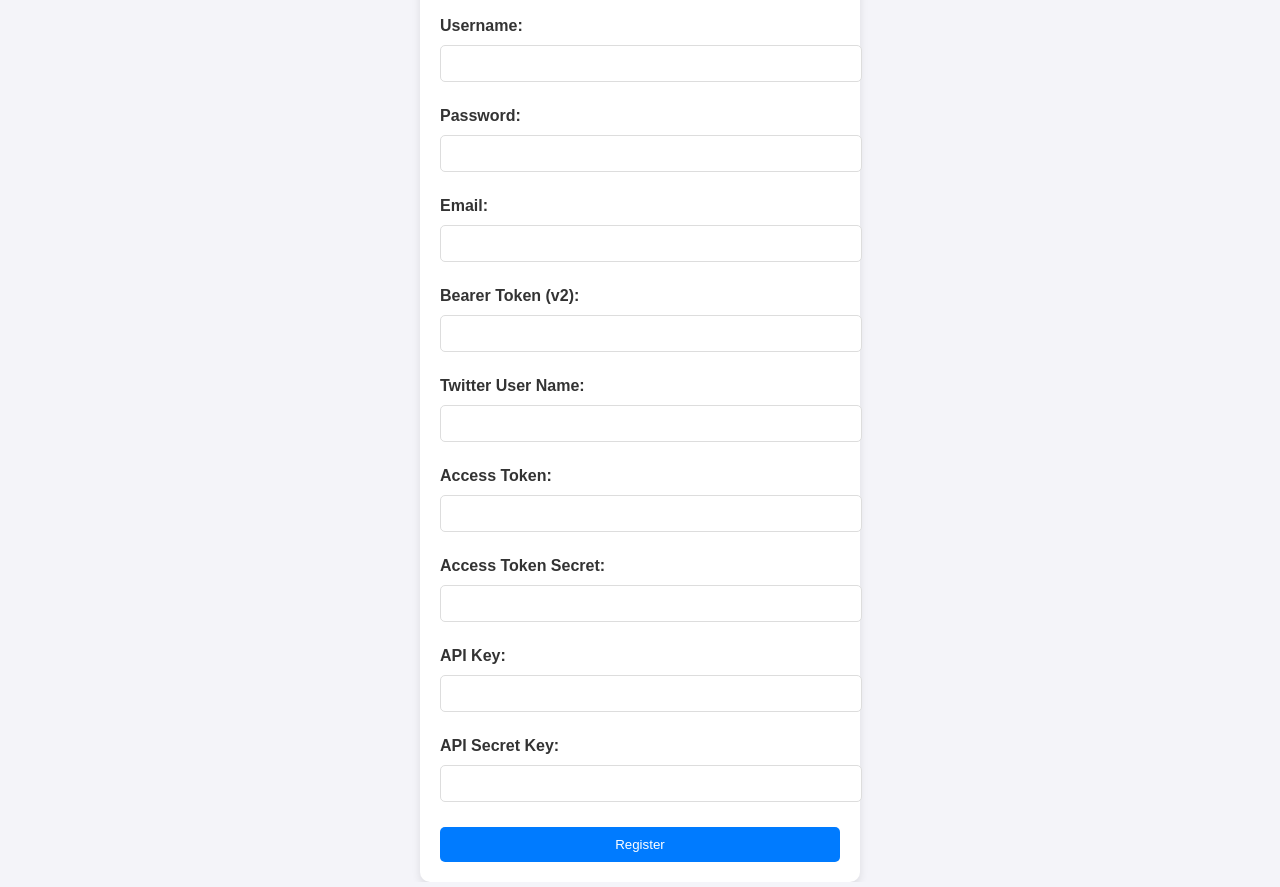
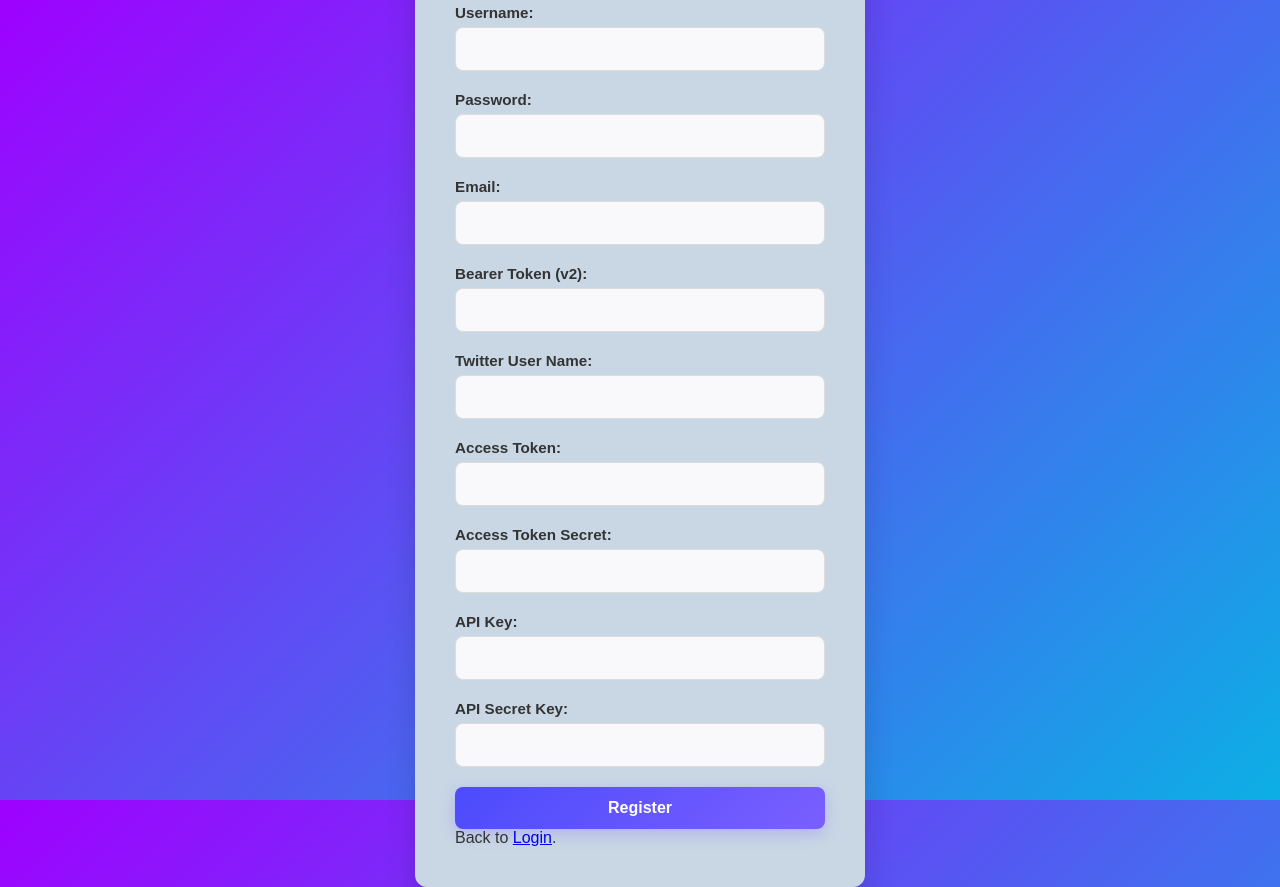
Before and after one commit to Harikrishnaa007/StatBird, a Flask app: page /auth/register in a window 1280 px wide. Run offline with Flask 3, Linux system fonts and the light colour scheme.

Commit message:
Update register.html

```diff
--- a/app/templates/register.html
+++ b/app/templates/register.html
@@ -5,65 +5,107 @@
     <meta name="viewport" content="width=device-width, initial-scale=1.0">
     <title>Register</title>
     <style>
+        /* Reset */
+        * {
+            box-sizing: border-box;
+            margin: 0;
+            padding: 0;
+        }
+
+        /* Body styling */
         body {
             font-family: Arial, sans-serif;
-            margin: 0;
-            padding: 0;
-            background-color: #f4f4f9;
+            background: linear-gradient(135deg, #9e01ff, #0cafe5);
             display: flex;
             justify-content: center;
             align-items: center;
             height: 100vh;
+            color: #333;
         }
+
+        /* Container styling */
         .container {
-            background-color: white;
-            padding: 20px;
-            border-radius: 10px;
-            box-shadow: 0 4px 8px rgba(0, 0, 0, 0.1);
-            width: 400px;
+            background-color: #c9d7e4;
+            padding: 40px;
+            border-radius: 12px;
+            box-shadow: 0 15px 30px rgba(0, 0, 0, 0.15);
+            width: 100%;
+            max-width: 450px;
+            animation: slideIn 0.6s ease-out;
         }
+
+        /* Keyframe for container animation */
+        @keyframes slideIn {
+            from { transform: translateY(-20px); opacity: 0; }
+            to { transform: translateY(0); opacity: 1; }
+        }
+
+        /* Title styling */
         h1 {
             text-align: center;
-            color: #333;
+            color: #4c4bfc;
+            font-size: 26px;
+            margin-bottom: 20px;
         }
+
+        /* Form styling */
         .form-group {
-            margin-bottom: 15px;
+            margin-bottom: 20px;
         }
         label {
             font-weight: bold;
+            color: #333;
+            font-size: 0.95rem;
             display: block;
-            margin-bottom: 5px;
-            color: #333;
+            margin-bottom: 6px;
         }
         input[type="text"], input[type="password"], input[type="email"] {
             width: 100%;
-            padding: 10px;
-            margin: 5px 0 10px 0;
+            padding: 12px;
             border: 1px solid #ddd;
-            border-radius: 5px;
+            border-radius: 8px;
+            font-size: 1rem;
+            transition: all 0.3s;
+            background-color: #f9f9fc;
         }
+
+        /* Input focus effect */
+        input[type="text"]:focus, input[type="password"]:focus, input[type="email"]:focus {
+            border-color: #7a5fff;
+            outline: none;
+            box-shadow: 0 0 10px rgba(122, 95, 255, 0.3);
+        }
+
+        /* Button styling */
         button {
             width: 100%;
-            padding: 10px;
-            background-color: #007bff;
+            padding: 12px;
+            background: linear-gradient(135deg, #4c4bfc, #7a5fff);
             color: white;
+            font-weight: bold;
             border: none;
-            border-radius: 5px;
+            border-radius: 8px;
+            font-size: 1rem;
             cursor: pointer;
+            transition: background 0.3s ease;
+            box-shadow: 0 5px 15px rgba(122, 95, 255, 0.3);
         }
         button:hover {
-            background-color: #0056b3;
+            background: linear-gradient(135deg, #7a5fff, #4c4bfc);
         }
+
+        /* Flash messages */
         .flashes {
             list-style-type: none;
             padding: 0;
+            margin-bottom: 15px;
         }
         .flashes li {
-            background-color: #f8d7da;
             padding: 10px;
+            border-radius: 8px;
+            font-size: 0.9rem;
             margin-bottom: 10px;
-            border-radius: 5px;
-            color: #721c24;
+            box-shadow: 0 5px 10px rgba(0, 0, 0, 0.1);
         }
         .flashes li.success {
             background-color: #d4edda;
@@ -72,6 +114,16 @@
         .flashes li.error {
             background-color: #f8d7da;
             color: #721c24;
+        }
+
+        /* Responsive adjustments */
+        @media (max-width: 600px) {
+            .container {
+                padding: 30px;
+            }
+            h1 {
+                font-size: 22px;
+            }
         }
     </style>
 </head>
@@ -94,51 +146,43 @@
         <form action="{{ url_for('auth.register') }}" method="POST">
             <div class="form-group">
                 <label for="username">Username:</label>
-                <input type="text" name="username" id="username" required><br>
+                <input type="text" name="username" id="username" required>
             </div>
-
             <div class="form-group">
                 <label for="password">Password:</label>
-                <input type="password" name="password" id="password" required><br>
+                <input type="password" name="password" id="password" required>
             </div>
-
             <div class="form-group">
                 <label for="email">Email:</label>
-                <input type="email" name="email" id="email" required><br>
+                <input type="email" name="email" id="email" required>
             </div>
-
             <div class="form-group">
                 <label for="bearer_token">Bearer Token (v2):</label>
-                <input type="text" name="bearer_token" id="bearer_token" required><br>
+                <input type="text" name="bearer_token" id="bearer_token" required>
             </div>
-
             <div class="form-group">
                 <label for="tuser">Twitter User Name:</label>
-                <input type="text" name="tuser" id="tuser" required><br>
+                <input type="text" name="tuser" id="tuser" required>
             </div>
-
             <div class="form-group">
                 <label for="access_t">Access Token:</label>
-                <input type="text" name="access_t" id="access_t" required><br>
+                <input type="text" name="access_t" id="access_t" required>
             </div>
-
             <div class="form-group">
                 <label for="access_tsec">Access Token Secret:</label>
-                <input type="text" name="access_tsec" id="access_tsec" required><br>
+                <input type="text" name="access_tsec" id="access_tsec" required>
             </div>
-
             <div class="form-group">
                 <label for="api_key">API Key:</label>
-                <input type="text" name="api_key" id="api_key" required><br>
+                <input type="text" name="api_key" id="api_key" required>
             </div>
-
             <div class="form-group">
                 <label for="api_keysec">API Secret Key:</label>
-                <input type="text" name="api_keysec" id="api_keysec" required><br>
+                <input type="text" name="api_keysec" id="api_keysec" required>
             </div>
-
             <button type="submit">Register</button>
         </form>
+        <p>Back to <a href="{{ url_for('auth.login') }}">Login</a>.</p>
     </div>
 
 </body>
```
